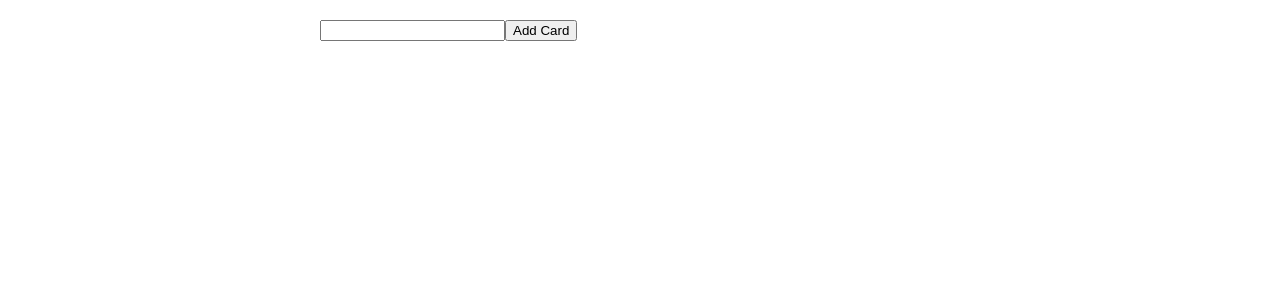
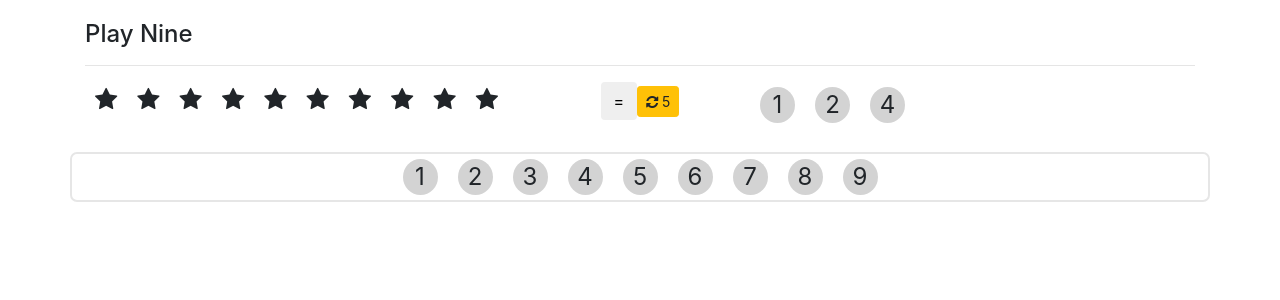
Before and after one commit to bobbyquennell/reactkatas, a React (Create React App) app: page / in a window 1280 px wide. Shown: the top 300 px of the page. Built offline with nearby package versions, Linux system fonts and the light colour scheme.

Commit message:
React Kata No.3 frontend mockup

```diff
--- a/package.json
+++ b/package.json
@@ -4,6 +4,8 @@
   "private": true,
   "dependencies": {
     "axios": "^0.16.2",
+    "bootstrap": "^4.0.0-alpha.6",
+    "font-awesome": "^4.7.0",
     "react": "^15.6.1",
     "react-dom": "^15.6.1",
     "react-scripts": "1.0.8"
--- a/src/App.js
+++ b/src/App.js
@@ -1,13 +1,14 @@
 import React, { Component } from 'react';
 import logo from './logo.svg';
 import './App.css';
-import K2 from '../src/katas/K2/K2';
+import '../node_modules/bootstrap/dist/css/bootstrap.css';
+import K3 from '../src/katas/K3/K3';
 
 class App extends Component {
     render() {
         return (
             <div className="App">
-                <K2 />
+                <K3 />
             </div>
         );
     }
--- /dev/null
+++ b/src/katas/K3/K3.css
@@ -0,0 +1,27 @@
+.K3 {
+    font-size: 1.5em;
+}
+.centered{
+    float:none;
+    margin:0 auto;
+    text-align: center;
+}
+
+.numbers{
+    margin: 1em auto;
+    border:solid 2px rgb(230, 230, 230);
+    border-radius: 7px;
+    height:50px;
+}
+.number{
+    background-color: lightgrey;
+    text-align: center;
+    display: inline-block;
+    width: 35px;
+    border-radius:50%;
+    margin: 5px 10px;
+}
+
+.star{
+    margin: 0 10px;
+}
--- /dev/null
+++ b/src/katas/K3/K3.js
@@ -0,0 +1,56 @@
+import React from 'react';
+import '../../../node_modules/font-awesome/css/font-awesome.css';
+import './K3.css';
+class K3 extends React.Component{
+    render(){
+        return(
+            <div className="container K3">
+                <h4>Play Nine</h4>
+                <hr/>
+                <div className="row">
+                    <div className=" col-5">
+                        <i className="fa fa-star star"/>
+                        <i className="fa fa-star star"/>
+                        <i className="fa fa-star star"/>
+                        <i className="fa fa-star star"/>
+                        <i className="fa fa-star star"/>
+                        <i className="fa fa-star star"/>
+                        <i className="fa fa-star star"/>
+                        <i className="fa fa-star star"/>
+                        <i className="fa fa-star star"/>
+                        <i className="fa fa-star star"/>
+                    </div>
+                    <div className="col-2 centered">
+                        <button className="btn btn-default">=</button>
+                        <button style={{textAlign:'center'}} className="btn btn-warning btn-sm">
+                            <i className="fa fa-refresh"/> 5
+                        </button>
+                    </div>
+                    <div className="col-5">
+                        <span className="number">1</span>
+                        <span className="number">2</span>
+                        <span className="number">4</span>
+                    </div>
+                </div>
+
+
+                <div className="row">
+                    <div className="centered numbers col-12">
+                        <span className="number">1</span>
+                        <span className="number">2</span>
+                        <span className="number">3</span>
+                        <span className="number">4</span>
+                        <span className="number">5</span>
+                        <span className="number">6</span>
+                        <span className="number">7</span>
+                        <span className="number">8</span>
+                        <span className="number">9</span>
+                    </div>
+                </div>
+
+            </div>
+        );
+    }
+}
+
+export default K3;
```
Also changed, not shown: 1 other file (tests, documents, lock files or other folders).
